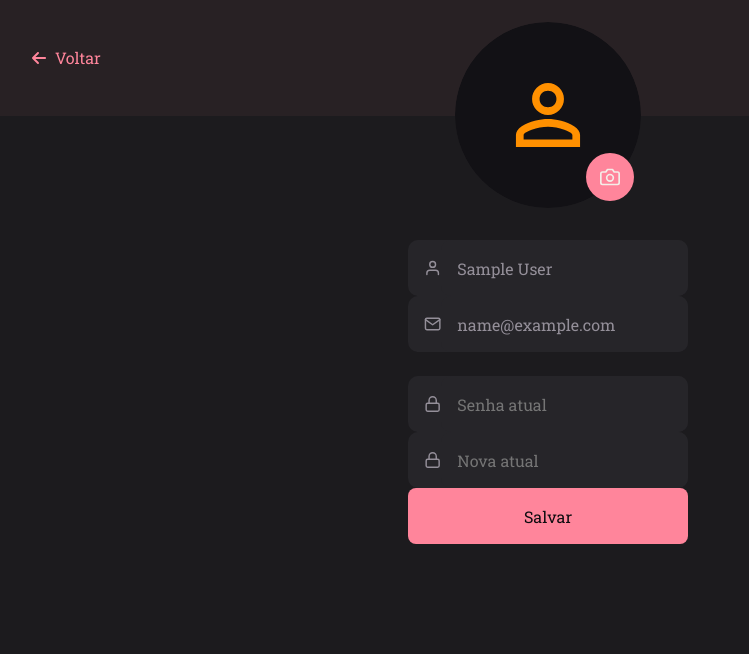
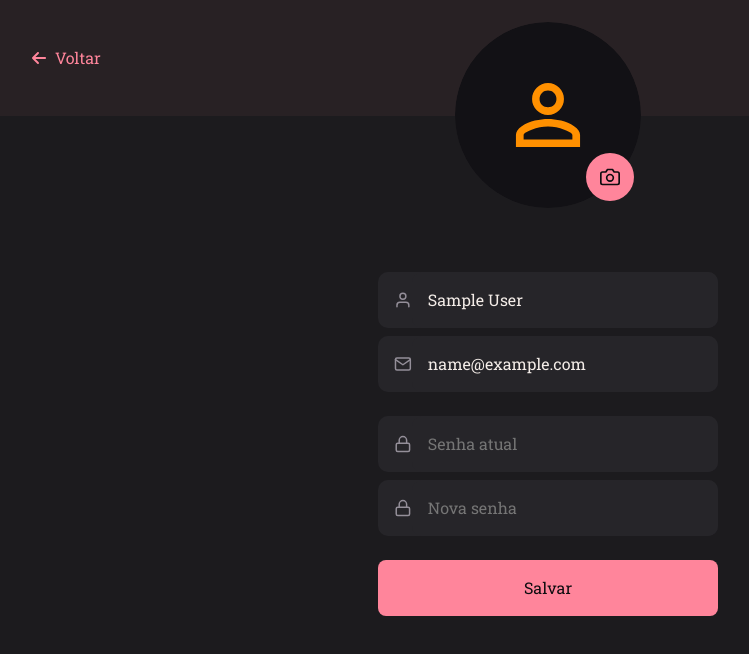
Before and after one commit to mfernandanll/rocketseat-stage09-frontend-rocketMovies, a React (Vite) app: page /profile in a window 1280 px wide. Before the commit this address had no page. Shown: the top 654 px of the page, without its empty margins (92-841 px from the left). Built offline with nearby package versions, Linux system fonts and the light colour scheme; sample sign-in values are in the browser's storage.

Commit message:
Styled adjustments in Profile page

```diff
--- a/src/components/InputField/styles.js
+++ b/src/components/InputField/styles.js
@@ -29,7 +29,7 @@ export const Container = styled.div`
     padding: 1rem;
 
     background-color: ${({ theme }) => theme.COLORS.GRAY_600};
-    color: ${({ theme }) => theme.COLORS.GRAY_100};
+    color: ${({ theme }) => theme.COLORS.WHITE};
 
     font-size: 1rem;
 
--- a/src/pages/Profile/index.jsx
+++ b/src/pages/Profile/index.jsx
@@ -62,8 +62,9 @@ export function Profile() {
       </Head>
 
       <Form>
-        <Avatar>
+        <Avatar id="avatar">
           <img src={avatar} alt={user.name} />
+
           <label htmlFor="avatar">
             <FiCamera />
 
@@ -72,6 +73,8 @@ export function Profile() {
         </Avatar>
 
         <InputField
+          inputTitle="name"
+          title="Nome"
           placeholder="Nome"
           type="text"
           icon={FiUser}
@@ -80,6 +83,8 @@ export function Profile() {
         />
 
         <InputField
+          inputTitle="email"
+          title="Email"
           placeholder="E-mail"
           type="text"
           icon={FiMail}
@@ -88,6 +93,8 @@ export function Profile() {
         />
 
         <InputField
+          inputTitle="oldpassword"
+          title="Senha"
           placeholder="Senha atual"
           type="password"
           icon={FiLock}
@@ -95,13 +102,15 @@ export function Profile() {
         />
 
         <InputField
-          placeholder="Nova atual"
+          inputTitle="password"
+          title="Nova senha"
+          placeholder="Nova senha"
           type="password"
           icon={FiLock}
           onChange={e => setPasswordNew(e.target.value)}
         />
 
-        <Button title="Salvar"  onClick={handleUpdate}/>
+        <Button title="Salvar" onClick={handleUpdate}/>
       </Form>
     </Container>
   );
--- a/src/pages/Profile/styles.js
+++ b/src/pages/Profile/styles.js
@@ -14,15 +14,15 @@ export const Container = styled.div`
 export const Head = styled.header`
   grid-area: header;
 
-  height: 116px;
+  height: 7.25rem;
   width: 100%;
-  padding: 30px 123px;
+  padding: 1.87rem 7.68rem;
 
   background-color: ${({ theme }) => theme.COLORS.ROSE_700};
 
   display: flex;
   align-items: center;
-  gap: 64px;
+  gap: 4rem;
 
   border-bottom-width: 1px;
   border-bottom-style: solid;
@@ -35,29 +35,33 @@ export const Head = styled.header`
 
 export const Form = styled.form`
   grid-area: content;
-  max-width: 340px;
-  margin: 30px auto 0;
+  width: 21.25rem;
+  margin: 1.87rem auto 0;
 
-  > div:nth-child(4) {
-    margin-top: 24px;
+  > div:nth-child(4), button {
+    margin-top: 1.5rem;
+  }
+
+  > div:not(#avatar){
+    margin-bottom: 0.5rem;
   }
 `
 export const Avatar = styled.div`
   position: relative;
-  margin: -124px auto 32px;
+  margin: -7.75rem auto 4rem;
 
-  width: 186px;
-  height: 186px;
+  width: 11.62rem;
+  height: 11.62rem;
 
   > img {
     border-radius: 50%;
-    width: 186px;
-    height: 186px;
+    width: 11.62rem;
+    height: 11.62rem;
   }
 
   > label {
-    width: 48px;
-    height: 48px;
+    width: 3rem;
+    height: 3rem;
 
     background-color: ${({ theme }) => theme.COLORS.ROSE};
     border-radius: 50%;
@@ -77,9 +81,9 @@ export const Avatar = styled.div`
     }
 
     svg {
-      width: 20px;
-      height: 20px;
-      color: ${({ theme }) => theme.COLORS.BACKGROUND_800};
+      width: 1.25rem;
+      height: 1.25rem;
+      color: ${({ theme }) => theme.COLORS.GRAY_800};
     }
   }
 `
```
